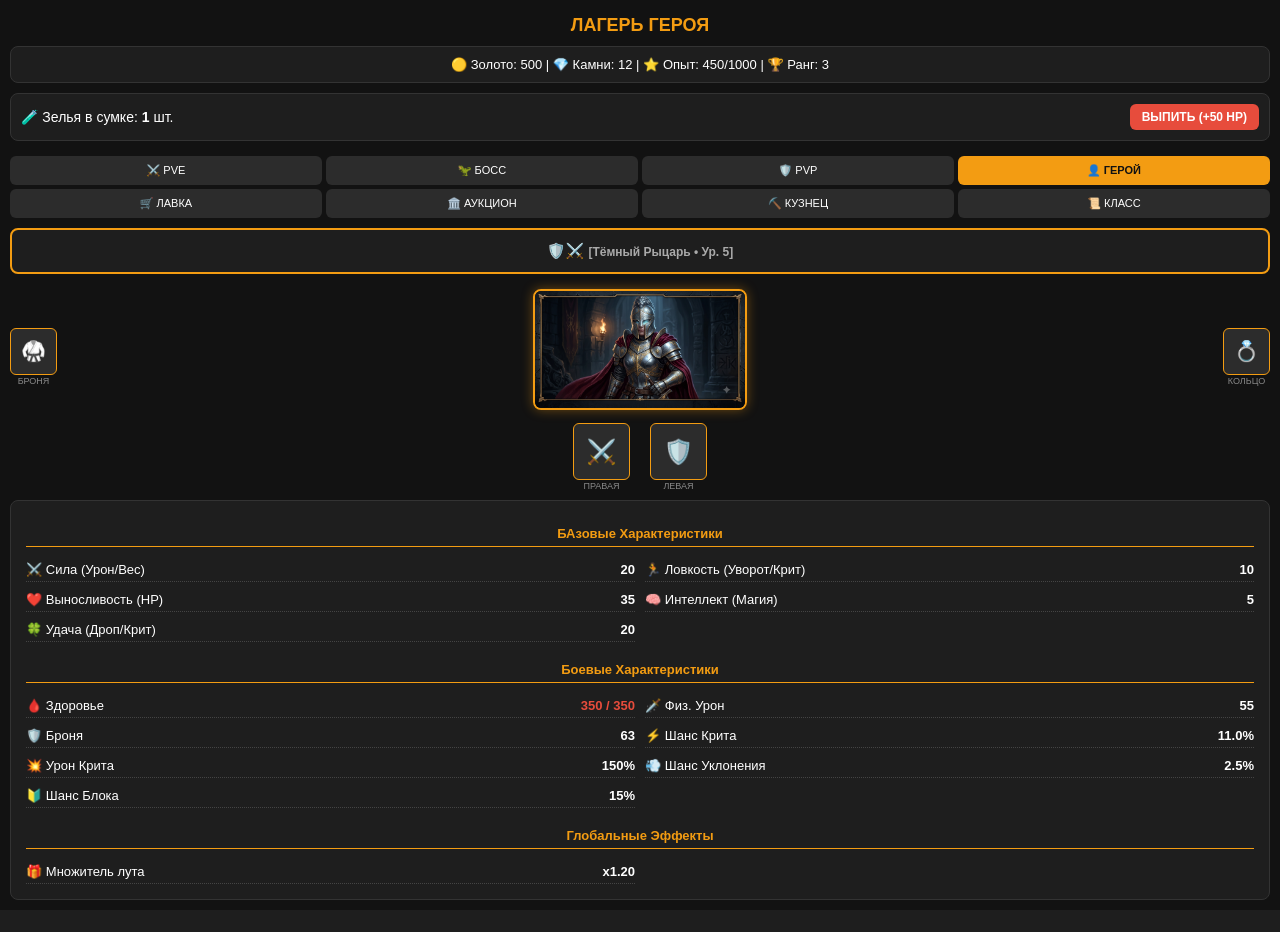
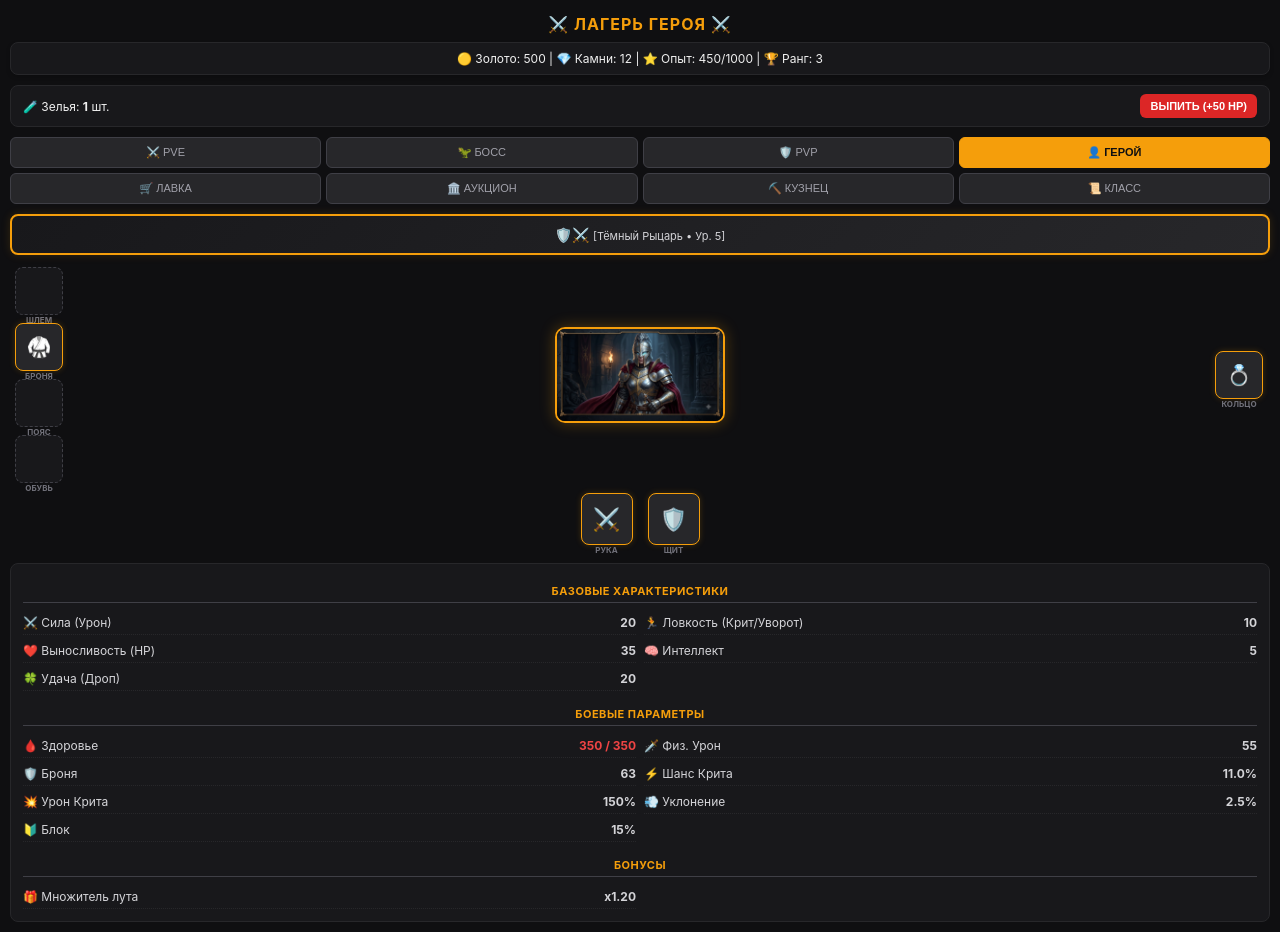
Before and after one commit to eugenepavinskiy-commits/arena-webapp, a Flask app: page / in a window 1280 px wide. Before the commit the page ends 900 px from the top, so only its background shows below. Run offline with Flask 3, Linux system fonts and the light colour scheme; some libraries are stand-ins or nearby versions.

Commit message:
Update game.html

```diff
--- a/templates/game.html
+++ b/templates/game.html
@@ -6,167 +6,188 @@
     <title>Game - Лагерь героя</title>
     <script src="https://telegram.org/js/telegram-web-app.js"></script>
     <style>
+        * {
+            box-sizing: border-box;
+        }
         body {
-            font-family: Arial, sans-serif;
-            background-color: #121212;
-            color: #ffffff;
+            font-family: -apple-system, BlinkMacSystemFont, "Segoe UI", Roboto, Helvetica, Arial, sans-serif;
+            background-color: #0f0f11;
+            color: #f0f0f0;
             margin: 0;
             padding: 10px;
-            font-size: 14px;
+            font-size: 13px;
         }
         .header-stats {
-            background: #1e1e1e;
-            padding: 10px;
+            background: #18181b;
+            padding: 8px 10px;
             border-radius: 8px;
             text-align: center;
             margin-bottom: 10px;
-            font-size: 13px;
-            border: 1px solid #333;
+            font-size: 12px;
+            border: 1px solid #27272a;
+            box-shadow: 0 2px 4px rgba(0,0,0,0.2);
         }
         .nav-grid {
             display: grid;
             grid-template-columns: repeat(4, 1fr);
-            gap: 4px;
+            gap: 5px;
             margin-bottom: 10px;
         }
         .nav-btn {
-            background: #2c2c2c;
-            color: #fff;
-            border: none;
+            background: #27272a;
+            color: #a1a1aa;
+            border: 1px solid #3f3f46;
             padding: 8px 2px;
             font-size: 11px;
             border-radius: 6px;
             cursor: pointer;
             text-align: center;
+            transition: all 0.1s ease;
         }
         .nav-btn:active {
             transform: scale(0.95);
         }
         .nav-btn.active {
-            background: #f39c12;
-            color: #121212;
+            background: #f59e0b;
+            color: #0f0f11;
+            border-color: #f59e0b;
             font-weight: bold;
         }
         .class-banner {
-            background: #1e1e1e;
-            border: 2px solid #f39c12;
+            background: linear-gradient(135deg, #18181b 0%, #27272a 100%);
+            border: 2px solid #f59e0b;
             border-radius: 8px;
-            padding: 12px;
+            padding: 10px;
             text-align: center;
-            margin-bottom: 15px;
-            color: #f39c12;
+            margin-bottom: 12px;
+            color: #f59e0b;
             font-weight: bold;
-            font-size: 15px;
+            font-size: 14px;
+            box-shadow: 0 0 10px rgba(245, 158, 11, 0.15);
         }
 
-        /* Визуализация Героя */
+        /* Сетка Героя */
         .hero-layout {
             display: flex;
             justify-content: space-between;
             align-items: center;
             margin-bottom: 10px;
+            padding: 0 5px;
         }
         .equip-col {
             display: flex;
             flex-direction: column;
             gap: 8px;
+            width: 50px;
         }
         .equip-slot {
-            width: 45px;
-            height: 45px;
-            background: #252525;
-            border: 1px solid #444;
-            border-radius: 6px;
+            width: 48px;
+            height: 48px;
+            background: #18181b;
+            border: 1px dashed #3f3f46;
+            border-radius: 8px;
             display: flex;
             align-items: center;
             justify-content: center;
             font-size: 20px;
             position: relative;
         }
-        /* Если вещь не надета — скрываем слот */
-        .equip-slot.empty {
+        /* Если слот пустой по логике, но базовый — он просто пустой с рамкой */
+        .equip-slot.filled {
+            border-style: solid;
+            border-color: #f59e0b;
+            background: #27272a;
+            box-shadow: 0 0 6px rgba(245, 158, 11, 0.2);
+        }
+        /* Динамические слоты (например, кольца 2-4), если не заполнены — скрываются */
+        .equip-slot.dynamic-hidden {
             display: none;
-        }
-        .equip-slot.filled {
-            border-color: #f39c12;
-            background: #2c2c2c;
         }
         .slot-label {
             position: absolute;
-            bottom: -12px;
-            font-size: 9px;
-            color: #888;
+            bottom: -11px;
+            font-size: 8px;
+            color: #71717a;
             text-align: center;
             width: 100%;
+            text-transform: uppercase;
+            font-weight: bold;
         }
         .hero-avatar-box {
             flex-grow: 1;
             text-align: center;
-            padding: 0 5px;
+            padding: 0 8px;
         }
         .hero-avatar {
             width: 100%;
-            max-width: 210px; /* Увеличено */
+            max-width: 170px;
             height: auto;
-            border-radius: 8px;
-            border: 2px solid #f39c12;
-            box-shadow: 0 0 12px rgba(243, 156, 18, 0.4);
+            border-radius: 10px;
+            border: 2px solid #f59e0b;
+            box-shadow: 0 0 15px rgba(245, 158, 11, 0.3);
+            display: block;
+            margin: 0 auto;
         }
         .weapons-row {
             display: flex;
             justify-content: center;
-            gap: 20px;
-            margin-bottom: 20px;
+            gap: 15px;
+            margin-bottom: 18px;
         }
 
-        /* Блок детальных статов */
+        /* Статистика */
         .stats-panel {
-            background: #1e1e1e;
+            background: #18181b;
             border-radius: 8px;
-            padding: 15px;
-            border: 1px solid #333;
+            padding: 12px;
+            border: 1px solid #27272a;
         }
         .stats-grid {
             display: grid;
             grid-template-columns: 1fr 1fr;
-            gap: 10px;
-            font-size: 13px;
+            gap: 8px;
+            font-size: 12px;
         }
         .stat-item {
             display: flex;
             justify-content: space-between;
-            border-bottom: 1px dotted #444;
+            border-bottom: 1px dotted #27272a;
             padding-bottom: 4px;
+            color: #d4d4d8;
         }
         .stat-group-title {
             grid-column: span 2;
-            color: #f39c12;
+            color: #f59e0b;
             font-weight: bold;
             text-align: center;
-            margin-top: 10px;
-            margin-bottom: 5px;
-            border-bottom: 1px solid #f39c12;
-            padding-bottom: 5px;
+            margin-top: 8px;
+            margin-bottom: 4px;
+            border-bottom: 1px solid #3f3f46;
+            padding-bottom: 4px;
+            font-size: 11px;
+            letter-spacing: 0.5px;
+            text-transform: uppercase;
         }
         .potion-bar {
-            background: #1e1e1e;
-            border: 1px solid #333;
+            background: #18181b;
+            border: 1px solid #27272a;
             border-radius: 8px;
-            padding: 10px;
+            padding: 8px 12px;
             display: flex;
             justify-content: space-between;
             align-items: center;
-            margin-bottom: 15px;
+            margin-bottom: 10px;
+            font-size: 12px;
         }
         .potion-btn {
-            background: #e74c3c;
+            background: #dc2626;
             color: white;
             border: none;
-            padding: 6px 12px;
+            padding: 6px 10px;
             border-radius: 6px;
             cursor: pointer;
             font-weight: bold;
-            font-size: 12px;
+            font-size: 11px;
         }
         .potion-btn:active {
             transform: scale(0.95);
@@ -175,14 +196,14 @@
 </head>
 <body>
 
-    <h2 style="text-align: center; color: #f39c12; margin: 5px 0 10px 0; font-size: 18px;">ЛАГЕРЬ ГЕРОЯ</h2>
+    <h2 style="text-align: center; color: #f59e0b; margin: 4px 0 8px 0; font-size: 16px; letter-spacing: 1px;">⚔️ ЛАГЕРЬ ГЕРОЯ ⚔️</h2>
 
     <div class="header-stats" id="header-stats">
         🟡 Золото: 500 | 💎 Камни: 12 | ⭐ Опыт: 450/1000 | 🏆 Ранг: 3
     </div>
 
     <div class="potion-bar">
-        <span>🧪 Зелья в сумке: <b id="potion-count">1</b> шт.</span>
+        <span>🧪 Зелья: <b id="potion-count">1</b> шт.</span>
         <button class="potion-btn" onclick="drinkPotion()">ВЫПИТЬ (+50 HP)</button>
     </div>
 
@@ -197,38 +218,38 @@
         <button class="nav-btn" onclick="openSection('КЛАСС')">📜 КЛАСС</button>
     </div>
 
-    <!-- Понятный баннер с иконкой, классом и ником -->
+    <!-- Информативный баннер персонажа -->
     <div class="class-banner" id="ui-class-name">
         ЗАГРУЗКА...
     </div>
 
     <div class="hero-layout">
-        <!-- Левая колонка (Броня) -->
+        <!-- Левая колонка (Броня) - все базовые слоты всегда видны каркасом -->
         <div class="equip-col">
-            <div class="equip-slot" id="slot-head"><span class="slot-label">ШЛЕМ</span></div>
-            <div class="equip-slot" id="slot-chest"><span class="slot-label">БРОНЯ</span></div>
-            <div class="equip-slot" id="slot-belt"><span class="slot-label">ПОЯС</span></div>
-            <div class="equip-slot" id="slot-boots"><span class="slot-label">ОБУВЬ</span></div>
+            <div class="equip-slot" id="slot-head"><span class="slot-label">Шлем</span></div>
+            <div class="equip-slot" id="slot-chest"><span class="slot-label">Броня</span></div>
+            <div class="equip-slot" id="slot-belt"><span class="slot-label">Пояс</span></div>
+            <div class="equip-slot" id="slot-boots"><span class="slot-label">Обувь</span></div>
         </div>
 
-        <!-- Увеличенный аватар по центру -->
+        <!-- Увеличенный и пропорциональный аватар -->
         <div class="hero-avatar-box">
             <img src="{{ url_for('static', filename='1784660262211.png') }}" alt="Герой" class="hero-avatar">
         </div>
 
-        <!-- Правая колонка (Кольца) -->
+        <!-- Правая колонка (Кольца) - первое кольцо видно всегда, остальные динамические -->
         <div class="equip-col">
-            <div class="equip-slot" id="slot-ring1"><span class="slot-label">КОЛЬЦО 1</span></div>
-            <div class="equip-slot" id="slot-ring2"><span class="slot-label">КОЛЬЦО 2</span></div>
-            <div class="equip-slot" id="slot-ring3"><span class="slot-label">КОЛЬЦО 3</span></div>
-            <div class="equip-slot" id="slot-ring4"><span class="slot-label">КОЛЬЦО 4</span></div>
+            <div class="equip-slot" id="slot-ring1"><span class="slot-label">Кольцо</span></div>
+            <div class="equip-slot dynamic-hidden" id="slot-ring2"><span class="slot-label">Кольцо</span></div>
+            <div class="equip-slot dynamic-hidden" id="slot-ring3"><span class="slot-label">Кольцо</span></div>
+            <div class="equip-slot dynamic-hidden" id="slot-ring4"><span class="slot-label">Кольцо</span></div>
         </div>
     </div>
 
-    <!-- Нижний ряд: Оружие -->
+    <!-- Нижний ряд: Оружие (Правая рука всегда видна, левая/щит динамическая если пустая) -->
     <div class="weapons-row">
-        <div class="equip-slot" id="slot-weapon1" style="width: 55px; height: 55px; font-size: 24px;"><span class="slot-label">ПРАВАЯ</span></div>
-        <div class="equip-slot" id="slot-weapon2" style="width: 55px; height: 55px; font-size: 24px;"><span class="slot-label">ЛЕВАЯ</span></div>
+        <div class="equip-slot" id="slot-weapon1" style="width: 52px; height: 52px; font-size: 22px;"><span class="slot-label">Оружие</span></div>
+        <div class="equip-slot" id="slot-weapon2" style="width: 52px; height: 52px; font-size: 22px;"><span class="slot-label">Щит/Рука</span></div>
     </div>
 
     <div class="stats-panel">
@@ -239,7 +260,6 @@
         const tg = window.Telegram.WebApp;
         tg.expand();
 
-        // Данные персонажа и классов с четкими иконками
         const CLASSES = {
             knight: { name: "Рыцарь", icon: "🛡️⚔️", armorMult: 1.15, critDmgMult: 1.5, dodgeMult: 1.0 },
             berserk: { name: "Берсерк", icon: "🪓🔥", armorMult: 0.9, critDmgMult: 1.8, dodgeMult: 1.0 },
@@ -281,7 +301,6 @@
             finalStats: {}
         };
 
-        // Если передан ник от Телеграма, подставим его
         if (tg.initDataUnsafe && tg.initDataUnsafe.user) {
             hero.name = tg.initDataUnsafe.user.first_name || "Гладиатор";
         }
@@ -334,24 +353,27 @@
             let subName = SUBCLASSES[hero.subClass].name;
             let classTitle = subName ? subName : cls.name;
 
-            // Красивый баннер: Иконка + Ник + Класс + Уровень
             document.getElementById("ui-class-name").innerHTML =
-                `${cls.icon} ${hero.name} <span style="font-size:12px; color:#aaa;">[${classTitle} • Ур. ${hero.level}]</span>`;
+                `${cls.icon} ${hero.name} <span style="font-size:11px; color:#d4d4d8; font-weight:normal;">[${classTitle} • Ур. ${hero.level}]</span>`;
 
-            // Логика скрытия пустых слотов экипировки
+            // Умное отображение экипировки: базовые слоты видны всегда, дополнительные кольца/оружие — только если надеты
             const slots = ["head", "chest", "belt", "boots", "weapon1", "weapon2", "ring1", "ring2", "ring3", "ring4"];
             slots.forEach(slot => {
                 let el = document.getElementById("slot-" + slot);
                 if (el) {
                     if (hero.equipment[slot]) {
                         el.innerHTML = `${hero.equipment[slot].icon}<span class="slot-label">${getSlotName(slot)}</span>`;
-                        el.classList.remove("empty");
+                        el.classList.remove("dynamic-hidden");
                         el.classList.add("filled");
                     } else {
-                        // Если вещь не надета — скрываем элемент полностью
-                        el.innerHTML = "";
-                        el.classList.add("empty");
+                        el.innerHTML = `<span class="slot-label">${getSlotName(slot)}</span>`;
                         el.classList.remove("filled");
+                        // Скрываем дополнительные пустые слоты (кольца 2-4 и вторую руку, если там пусто)
+                        if (slot === 'ring2' || slot === 'ring3' || slot === 'ring4' || slot === 'weapon2') {
+                            el.classList.add("dynamic-hidden");
+                        } else {
+                            el.classList.remove("dynamic-hidden"); // Основные слоты всегда на месте каркаса
+                        }
                     }
                 }
             });
@@ -360,23 +382,23 @@
             if (potionEl) potionEl.innerText = hero.potions;
 
             const statsHtml = `
-                <div class="stat-group-title">БАзовые Характеристики</div>
-                <div class="stat-item"><span>⚔️ Сила (Урон/Вес)</span> <b>${hero.finalStats.str}</b></div>
-                <div class="stat-item"><span>🏃 Ловкость (Уворот/Крит)</span> <b>${hero.finalStats.agi}</b></div>
+                <div class="stat-group-title">Базовые характеристики</div>
+                <div class="stat-item"><span>⚔️ Сила (Урон)</span> <b>${hero.finalStats.str}</b></div>
+                <div class="stat-item"><span>🏃 Ловкость (Крит/Уворот)</span> <b>${hero.finalStats.agi}</b></div>
                 <div class="stat-item"><span>❤️ Выносливость (HP)</span> <b>${hero.finalStats.end}</b></div>
-                <div class="stat-item"><span>🧠 Интеллект (Магия)</span> <b>${hero.finalStats.int}</b></div>
-                <div class="stat-item"><span>🍀 Удача (Дроп/Крит)</span> <b>${hero.finalStats.luk}</b></div>
+                <div class="stat-item"><span>🧠 Интеллект</span> <b>${hero.finalStats.int}</b></div>
+                <div class="stat-item"><span>🍀 Удача (Дроп)</span> <b>${hero.finalStats.luk}</b></div>
 
-                <div class="stat-group-title">Боевые Характеристики</div>
-                <div class="stat-item"><span>🩸 Здоровье</span> <b style="color:#e74c3c;">${hero.hp} / ${hero.finalStats.hp}</b></div>
+                <div class="stat-group-title">Боевые параметры</div>
+                <div class="stat-item"><span>🩸 Здоровье</span> <b style="color:#ef4444;">${hero.hp} / ${hero.finalStats.hp}</b></div>
                 <div class="stat-item"><span>🗡️ Физ. Урон</span> <b>${hero.finalStats.damage}</b></div>
                 <div class="stat-item"><span>🛡️ Броня</span> <b>${hero.finalStats.armor}</b></div>
                 <div class="stat-item"><span>⚡ Шанс Крита</span> <b>${hero.finalStats.critChance}%</b></div>
                 <div class="stat-item"><span>💥 Урон Крита</span> <b>${hero.finalStats.critDmg}%</b></div>
-                <div class="stat-item"><span>💨 Шанс Уклонения</span> <b>${hero.finalStats.dodge}%</b></div>
-                <div class="stat-item"><span>🔰 Шанс Блока</span> <b>${hero.finalStats.blockChance}%</b></div>
+                <div class="stat-item"><span>💨 Уклонение</span> <b>${hero.finalStats.dodge}%</b></div>
+                <div class="stat-item"><span>🔰 Блок</span> <b>${hero.finalStats.blockChance}%</b></div>
 
-                <div class="stat-group-title">Глобальные Эффекты</div>
+                <div class="stat-group-title">Бонусы</div>
                 <div class="stat-item"><span>🎁 Множитель лута</span> <b>x${hero.finalStats.dropMult}</b></div>
             `;
             let grid = document.getElementById("ui-stats-grid");
@@ -385,9 +407,9 @@
 
         function getSlotName(slotId) {
             const names = {
-                head: "ШЛЕМ", chest: "БРОНЯ", belt: "ПОЯС", boots: "ОБУВЬ",
-                weapon1: "ПРАВАЯ", weapon2: "ЛЕВАЯ",
-                ring1: "КОЛЬЦО", ring2: "КОЛЬЦО", ring3: "КОЛЬЦО", ring4: "КОЛЬЦО"
+                head: "Шлем", chest: "Броня", belt: "Пояс", boots: "Обувь",
+                weapon1: "Рука", weapon2: "Щит",
+                ring1: "Кольцо", ring2: "Кольцо", ring3: "Кольцо", ring4: "Кольцо"
             };
             return names[slotId];
         }
```
